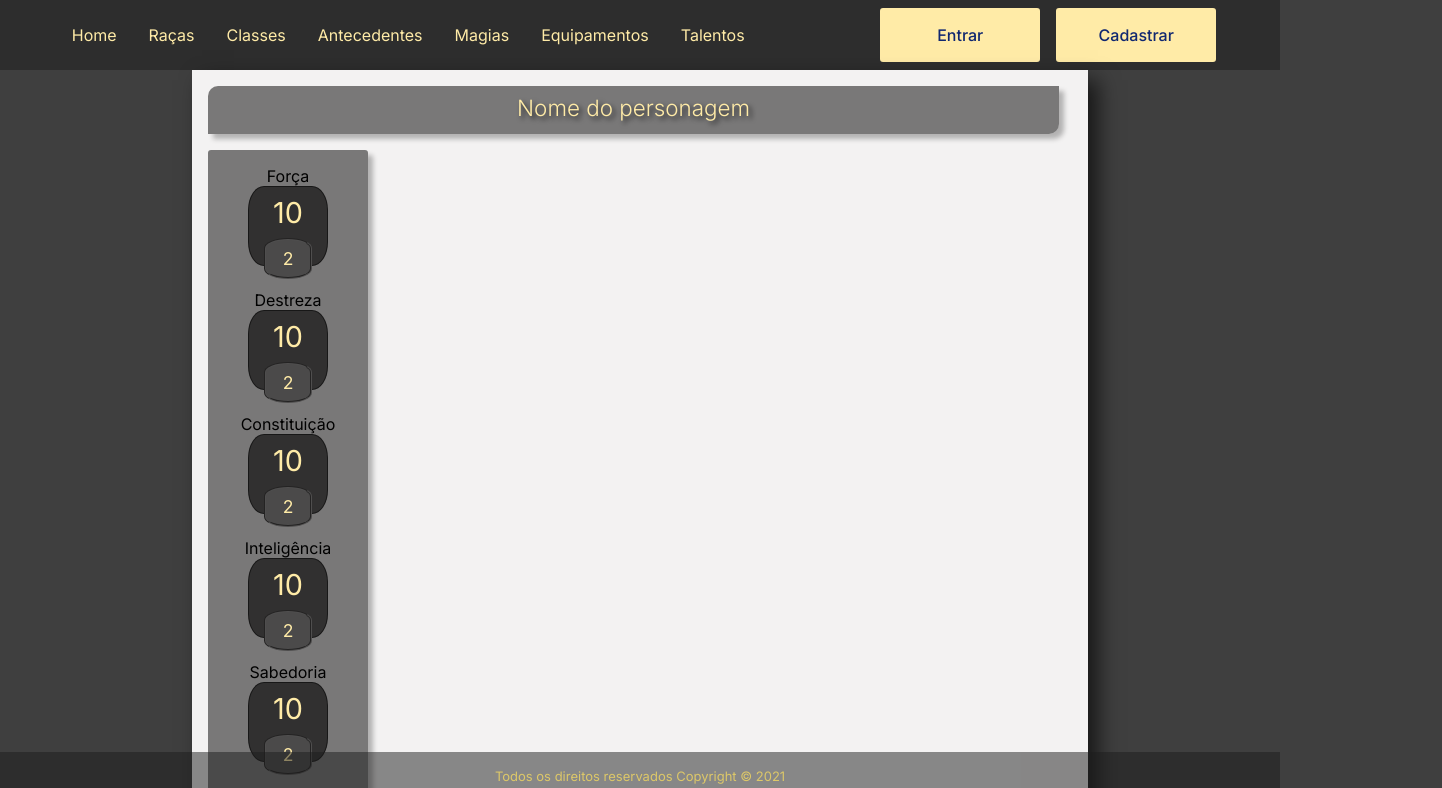
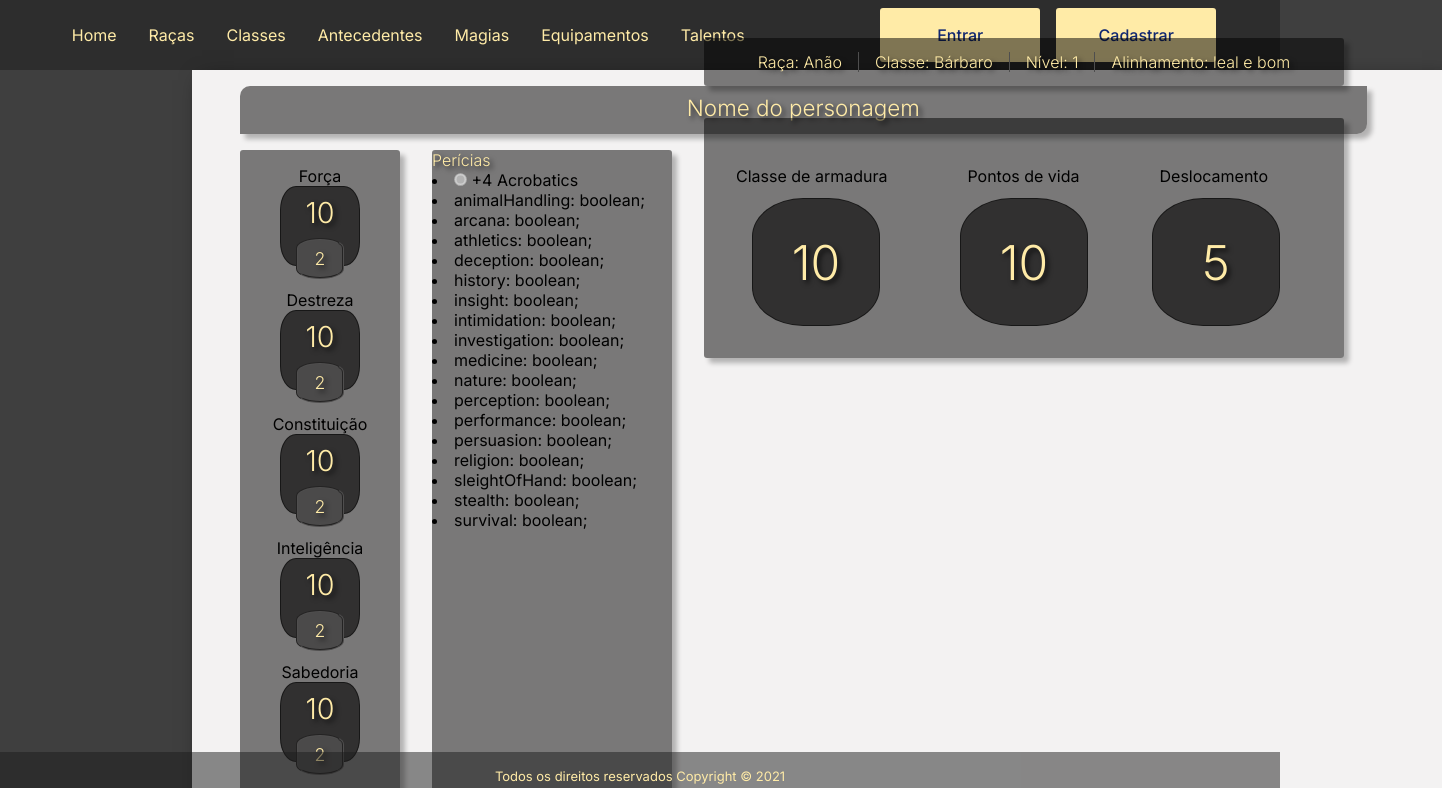
Before and after one commit to Cavernas-e-Dragoes/ced-angular, an Angular app: page /character-sheet in a window 1280 px wide. Shown: the top 788 px of the page, 1442 px wide, since content can reach past the window. Built offline with nearby package versions, Linux system fonts and the light colour scheme; what @abacritt/angularx-social-login would draw is missing.

Commit message:
Updating character sheet

```diff
--- a/src/app/character-sheet/character-sheet.component.css
+++ b/src/app/character-sheet/character-sheet.component.css
@@ -7,6 +7,9 @@
     position: absolute;
     font-family: 'inter', sans-serif;
     box-shadow: rgba(0, 0, 0, 0.637) 10px 10px 20px;
+    min-width: 1250px;
+    padding: 0 2rem;
+
 
 }
 
@@ -85,3 +88,150 @@ span{
 .modifier p{
     font-size: 1.1em;
 }
+
+.skills{
+    position: relative;
+    display: flex;
+    flex-direction: column;
+    width: 15rem;
+    height: 83vh;
+    margin-top: 1rem;
+    margin-left: 13rem;
+    background-color: rgba(0, 0, 0, 0.5);
+    border-radius: 3px;
+    box-shadow: rgba(0, 0, 0, 0.267) 5px 5px 5px;
+
+}
+
+.basic-info{
+    position: absolute;
+    display: flex;
+    flex-direction: row;
+    justify-content: center;
+    align-items: center;
+    margin-top: -48.5rem;
+    margin-left: 30rem ;
+    background-color: rgba(0, 0, 0, 0.5);
+    border-radius: 3px;
+    box-shadow: rgba(0, 0, 0, 0.267) 5px 5px 5px;
+    width: 40rem;
+    height: 6vh;
+}
+
+
+
+.info-class {
+    border-right: #4e4e4e solid 1px;
+    padding-left: 1rem;
+    padding-right: 1rem;
+}
+
+.info-race {
+    border-right: #4e4e4e solid 1px;
+    padding-left: 1rem;
+    padding-right: 1rem;
+}
+
+.info-level {
+    border-right: #4e4e4e solid 1px;
+    padding-left: 1rem;
+    padding-right: 1rem;
+}
+
+.info-alignment {
+    padding-left: 1rem;
+    padding-right: 1rem;
+}
+
+p
+ {
+    text-shadow: 3px 3px 5px rgba(0, 0, 0, 0.705);
+    color: #ffeba7;
+    font-weight: 200;
+ }
+
+.start-info {
+    position: absolute;
+    width: 40rem;
+
+    height: 15rem;
+    margin-top: -43.5rem;
+    margin-left: 30rem;
+    background-color: rgba(0, 0, 0, 0.5);
+    border-radius: 3px;
+    box-shadow: rgba(0, 0, 0, 0.267) 5px 5px 5px;
+    display: flex;
+}
+
+.start-info span{
+    display: flex;
+    position: relative;
+    padding: 2rem;
+    padding-right: 3rem;
+}
+
+.ca-info{
+    display: flex;
+    position: absolute;
+    justify-content: center;
+    align-items: center;
+    width: 8rem;
+    height: 8rem;
+    background-color: rgb(49, 48, 48);
+    margin-top: 5rem;
+    margin-left: 3rem;
+    border-radius: 40% / 30%;
+    border: 1px groove rgba(0, 0, 0, 0.521);
+}
+
+.ca-info p{
+    font-size: 3em;
+    color: #ffeba7;
+    text-align: center;
+    padding: 0.5rem;
+}
+
+.hp-info {
+    display: flex;
+    position: absolute;
+    justify-content: center;
+    align-items: center;
+    width: 8rem;
+    height: 8rem;
+    background-color: rgb(49, 48, 48);
+    margin-top: 5rem;
+    margin-left: 16rem;
+    border-radius: 40% / 30%;
+    border: 1px groove rgba(0, 0, 0, 0.521);
+}
+
+.hp-info p{
+    font-size: 3em;
+    color: #ffeba7;
+    text-align: center;
+    padding: 0.5rem;
+}
+
+
+.speed-info {
+    display: flex;
+    position: absolute;
+    justify-content: center;
+    align-items: center;
+    width: 8rem;
+    height: 8rem;
+    background-color: rgb(49, 48, 48);
+    margin-top: 5rem;
+    margin-left: 28rem;
+    border-radius: 40% / 30%;
+    border: 1px groove rgba(0, 0, 0, 0.521);
+
+}
+
+.speed-info p{
+
+    font-size: 3em;
+    color: #ffeba7;
+    text-align: center;
+    padding: 0.5rem;
+}
--- a/src/app/character-sheet/character-sheet.component.html
+++ b/src/app/character-sheet/character-sheet.component.html
@@ -55,10 +55,55 @@
             </div>
         </div>
 
+    </div>
 
-        <div class="skills">
+    <div class="skills">
+            <ul><p>Perícias</p></ul>
+            <li><input type="radio" checked disabled> +4 Acrobatics</li>
+            <li>animalHandling: boolean;</li>
+            <li>arcana: boolean;</li>
+            <li>athletics: boolean;</li>
+            <li>deception: boolean;</li>
+            <li>history: boolean;</li>
+            <li>insight: boolean;</li>
+            <li>intimidation: boolean;</li>
+            <li>investigation: boolean;</li>
+            <li>medicine: boolean;</li>
+            <li>nature: boolean;</li>
+            <li> perception: boolean;</li>
+            <li>performance: boolean;</li>
+            <li>persuasion: boolean;</li>
+            <li>religion: boolean;</li>
+            <li> sleightOfHand: boolean;</li>
+            <li>stealth: boolean;</li>
+            <li>survival: boolean;</li>
+        </div>
 
+    <div class="basic-info">
+        <div class="info-race">
+            <p>Raça: Anão</p>
         </div>
+        <div class="info-class">
+            <p>Classe: Bárbaro</p>
+        </div>
+        <div class="info-level">
+            <p>Nível: 1</p>
+        </div>
+        <div class="info-alignment">
+            <p>Alinhamento: leal e bom</p>
+        </div>
+    </div>
+
+    <div class="start-info">
+        <span>Classe de armadura</span>
+        <div class="ca-info"><p>10</p></div>
+
+        <span>Pontos de vida</span>
+        <div class="hp-info"><p>10</p></div>
+
+        <span>Deslocamento</span>
+        <div class="speed-info"><p>5</p></div>
+
 
     </div>
 
--- a/src/app/footer/footer.component.css
+++ b/src/app/footer/footer.component.css
@@ -7,7 +7,7 @@
 }
 
 .rodape p{
-    color: rgb(221, 200, 105);
+    color: #ffeba7;
     font-size: 13px;
     text-align: center;
     height: 3rem;
--- a/src/app/pages/characters/characters.component.html
+++ b/src/app/pages/characters/characters.component.html
@@ -2,8 +2,8 @@
 
 <div class="mainbody">
             <div class="container"  ngValue="character">
-               <div *ngFor="let character of char" class="card">
-                    <a><div class="face face1">
+               <div *ngFor="let character of chars" class="card">
+                    <a (click)="getCharacter(character.name)"><div class="face face1">
                         <div class="content">
 
                             <h3>{{character.name}}</h3>
@@ -19,8 +19,6 @@
                     </div></a>
                 </div>
 
-
-
             </div>
 </div>
 
--- a/src/app/pages/characters/characters.component.ts
+++ b/src/app/pages/characters/characters.component.ts
@@ -13,13 +13,15 @@ import { Race } from './race';
 })
 export class CharactersComponent implements OnInit {
 
-  char: Character[];
-  CharCLass : CharClass;
-  Race : Race;
+  chars: Character[];
+  CharCLass: CharClass;
+  Race: Race;
 
-
-  constructor(private service: CharacterService) {
-    this.char = []
+  constructor(
+    private service: CharacterService,
+    private route: Router
+  ) {
+    this.chars = []
   }
 
   ngOnInit() {
@@ -31,7 +33,7 @@ export class CharactersComponent implements OnInit {
     this.service.list(this.takeToken())
       .subscribe(
         data => {
-        this.char = data;
+          this.chars = data;
         },
         error => {
           console.log(error);
@@ -42,12 +44,20 @@ export class CharactersComponent implements OnInit {
   private takeToken(): string {
     var token = localStorage.getItem("token");
 
-    if (token== null) {
+    if (token == null) {
       return "login não encontrado.";
     } else {
       console.log(token)
       return token;
     }
+
+  }
+
+  getCharacter(name: string) {
+
+
+    this.route.navigateByUrl('/character-sheet');
+
   }
 
 
```
Also changed, not shown: src/app/character-sheet/character-sheet.component.ts (+7 -0 lines), 3 other files (tests, documents, lock files or other folders). Lines whose indentation alone changed are shown as unchanged.
